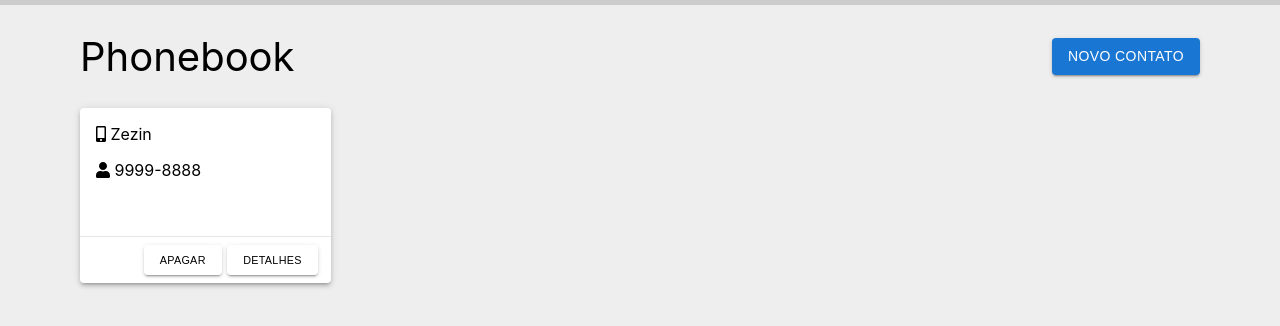
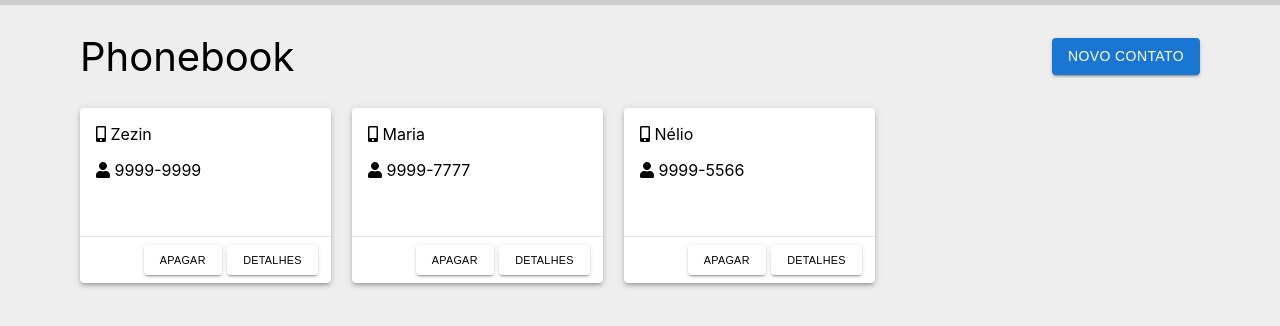
Before and after one commit to Sena32/unipe-phonebook, a React (Create React App) app: page / in a window 1280 px wide. Shown: the top 326 px of the page. Built offline with nearby package versions, Linux system fonts and the light colour scheme.

Commit message:
feat: adicionando o componente de cards

```diff
--- /dev/null
+++ b/src/components/cards/card.css
@@ -0,0 +1,21 @@
+.card{
+  margin: 0 1.3em 2em 0;
+  background-color: #fff;
+  border-radius: 4px;
+  box-shadow: 0px 3px 3px -2px rgba(0,0,0,0.2), 0px 3px 4px 0px rgba(0,0,0,0.14), 0px 1px 8px 0px rgba(0,0,0,0.12);
+}
+
+.card-content {
+  padding: 1em;
+  width: 100%;
+  min-height: 6em;
+}
+
+.card--actions{
+  border-top: 1px solid rgb(231, 230, 230);
+  display: flex;
+  padding: 8px;
+  justify-content: flex-end;
+}
+
+.card--actions button {  margin-right: .5em }
--- /dev/null
+++ b/src/components/cards/card.js
@@ -0,0 +1,6 @@
+import React from 'react'
+import './card.css'
+
+const Card = ({ children }) => <div className="card">{ children }</div>
+
+export default Card
--- /dev/null
+++ b/src/components/cards/cardAction.js
@@ -0,0 +1,6 @@
+import React from 'react'
+import './card.css'
+
+const CardAction = ({ children }) => <div className="card--actions">{ children }</div>
+
+export default CardAction
--- /dev/null
+++ b/src/components/cards/cardContent.js
@@ -0,0 +1,6 @@
+import React from 'react'
+import './card.css'
+
+const CardContent = ({ children }) => <div className="card-content">{ children }</div>
+
+export default CardContent
--- /dev/null
+++ b/src/components/cards/index.js
@@ -0,0 +1,3 @@
+export { default as Card } from './card'
+export { default as CardContent } from './cardContent'
+export { default as CardAction } from './cardAction'
--- /dev/null
+++ b/src/components/phoneItem/index.js
@@ -0,0 +1,24 @@
+import React from 'react'
+import { FontAwesomeIcon } from '@fortawesome/react-fontawesome'
+import { faMobileAlt, faUser } from '@fortawesome/free-solid-svg-icons'
+import { Card, CardContent, CardAction } from '../cards'
+import './phoneItem.css'
+
+const PhoneItem = ({ name, phone }) => (
+  <div className="phoneContainer">
+    <Card>
+      <CardContent>
+        <ul className="phoneItem">
+          <li><FontAwesomeIcon icon={faMobileAlt} /> {name} </li>
+          <li><FontAwesomeIcon icon={faUser} /> {phone}</li>
+        </ul>
+      </CardContent>
+      <CardAction>
+        <button className="btn btn-small">Apagar</button>
+        <button className="btn btn-small">Detalhes</button>
+      </CardAction>
+    </Card>
+  </div>
+)
+
+export default PhoneItem
--- /dev/null
+++ b/src/components/phoneItem/phoneItem.css
@@ -0,0 +1,11 @@
+.phoneContainer{ width: 17em }
+
+.phoneItem{
+  padding: 0;
+  margin: 0;
+}
+
+.phoneItem li{
+  margin-bottom: 1em;
+  list-style-type: none
+}
--- a/src/containers/phonebook/index.js
+++ b/src/containers/phonebook/index.js
@@ -1,6 +1,5 @@
 import React, { Component } from 'react'
-import { FontAwesomeIcon } from '@fortawesome/react-fontawesome'
-import { faMobileAlt, faUser } from '@fortawesome/free-solid-svg-icons'
+import PhoneItem from '../../components/phoneItem'
 import './phonebook.css'
 
 class Phonebook extends Component {
@@ -14,20 +13,9 @@ class Phonebook extends Component {
           </div>
         </header>
         <div className="container">
-          <div className="phoneContainer">
-            <div className="card">
-              <div className="card-content">
-                <ul className="phoneItem">
-                  <li><FontAwesomeIcon icon={faMobileAlt} /> Zezin</li>
-                  <li><FontAwesomeIcon icon={faUser} /> 9999-8888</li>
-                </ul>
-              </div>
-              <div className="card--actions">
-                <button className="btn btn-small">Apagar</button>
-                <button className="btn btn-small">Detalhes</button>
-              </div>
-            </div>
-          </div>
+          <PhoneItem name={'Zezin'} phone={'9999-9999'} />
+          <PhoneItem name={'Maria'} phone={'9999-7777'} />
+          <PhoneItem name={'Nélio'} phone={'9999-5566'} />
         </div>
       </div>
     )
```
